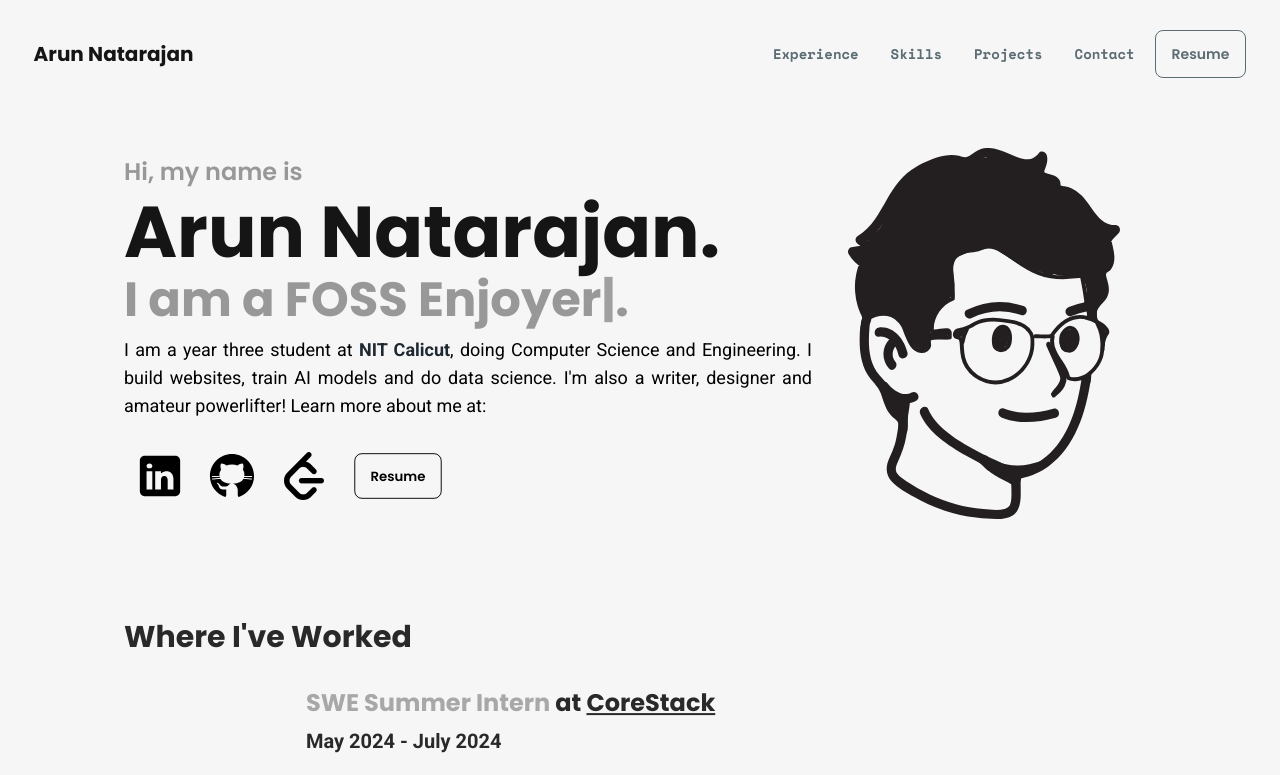
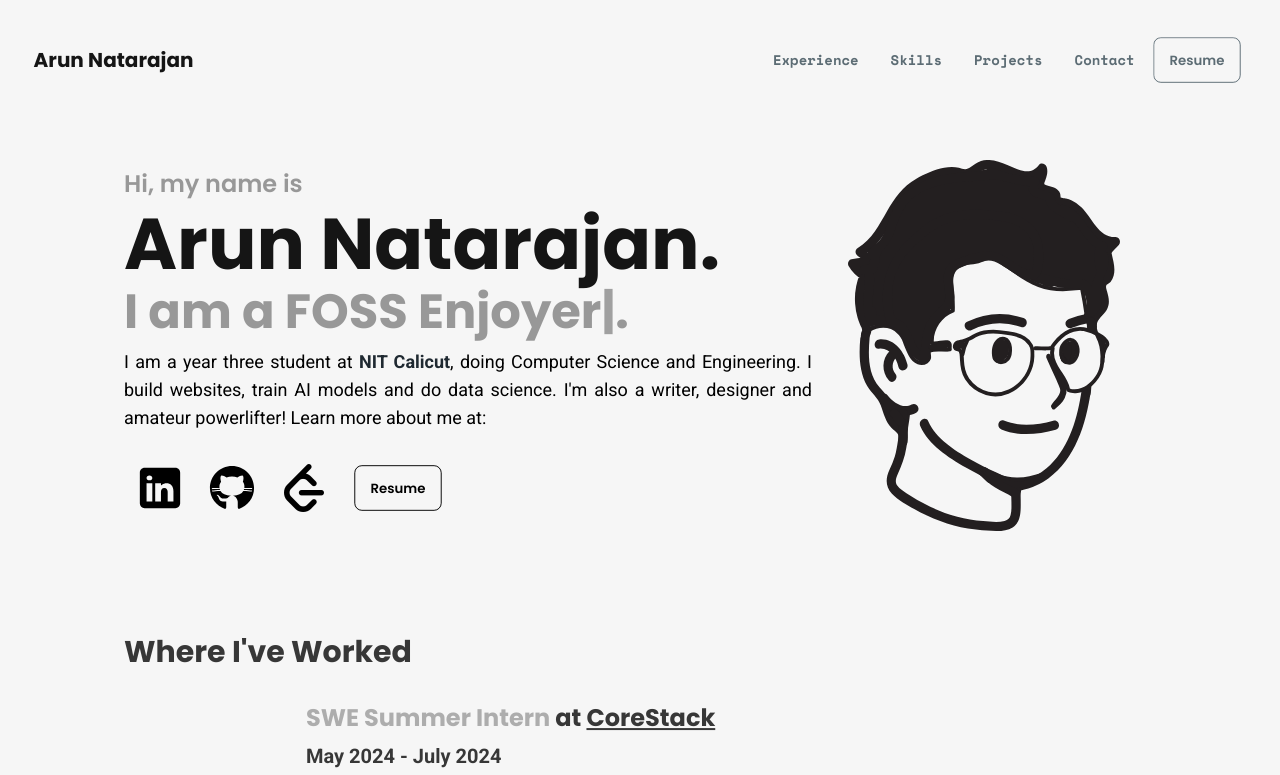
Before and after one commit to arunnats/Arunnats-Portfolio, a React (Vite) app in the folder arunnats.com/: page / in a window 1280 px wide. Shown: the top 775 px of the page. Built offline with nearby package versions, Linux system fonts and the light colour scheme.

Commit message:
Update Navbar.jsx

```diff
--- a/arunnats.com/src/components/Navbar/Navbar.jsx
+++ b/arunnats.com/src/components/Navbar/Navbar.jsx
@@ -129,7 +129,7 @@ const Navbar = () => {
 			<div className="navbar-center hidden lg:flex"></div>
 			<div className="navbar-end">
 				<ul className="menu menu-horizontal px-1 font-space font-semibold text-secondary hidden sm:flex">
-					<li>
+					<li ref={(el) => (menuItemsRef.current[0] = el)} className="my-auto">
 						<Link
 							to="experience"
 							spy={true}
@@ -142,7 +142,7 @@ const Navbar = () => {
 							Experience
 						</Link>
 					</li>
-					<li>
+					<li ref={(el) => (menuItemsRef.current[1] = el)} className="my-auto">
 						<Link
 							to="skills"
 							spy={true}
@@ -155,7 +155,7 @@ const Navbar = () => {
 							Skills
 						</Link>
 					</li>
-					<li>
+					<li ref={(el) => (menuItemsRef.current[2] = el)} className="my-auto">
 						<Link
 							to="projects"
 							spy={true}
@@ -168,7 +168,7 @@ const Navbar = () => {
 							Projects
 						</Link>
 					</li>
-					<li>
+					<li ref={(el) => (menuItemsRef.current[3] = el)} className="my-auto">
 						<Link
 							to="contact"
 							spy={true}
@@ -181,7 +181,7 @@ const Navbar = () => {
 							Contact
 						</Link>
 					</li>
-				</ul>
+					<li ref={(el) => (menuItemsRef.current[4] = el)}>
 						<a
 							href={resume}
 							target="_blank"
@@ -190,6 +190,8 @@ const Navbar = () => {
 						>
 							Resume
 						</a>
+					</li>
+				</ul>
 			</div>
 		</div>
 	);
```
Lines whose indentation alone changed are shown as unchanged.
